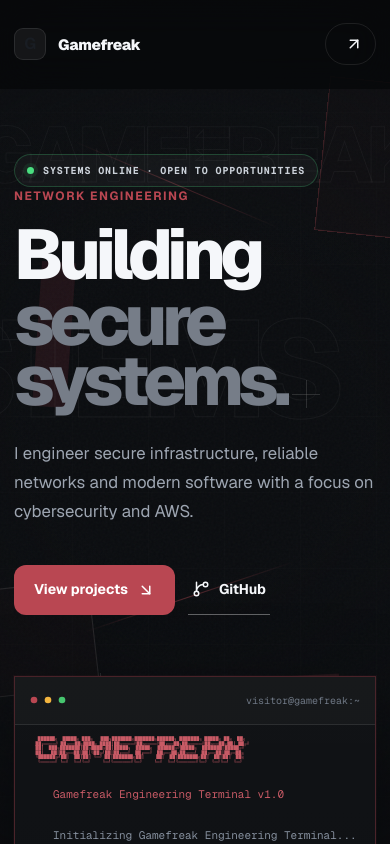
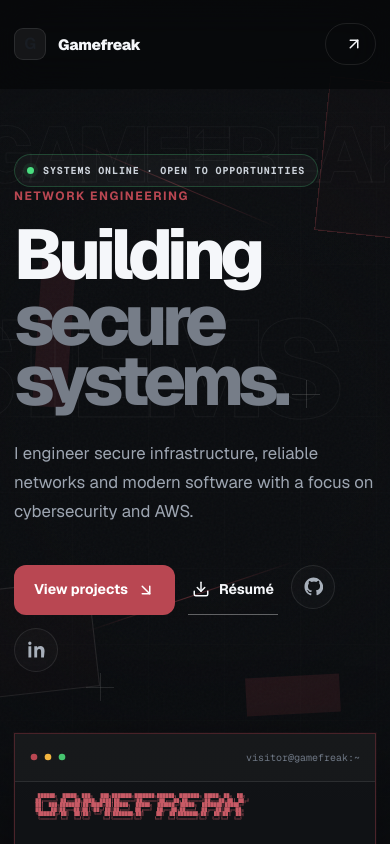
Before and after one commit to ano-nym-ous257/hoeks, a Next.js app: page / in a window 390 px wide. Shown: the top 844 px of the page. Built offline with nearby package versions, Linux system fonts and the light colour scheme.

Commit message:
fix: use inline GitHub and LinkedIn brand icons

```diff
--- a/src/app/globals.css
+++ b/src/app/globals.css
@@ -3452,3 +3452,43 @@ textarea:focus-visible {
 .terminal-ascii {
   font-size: clamp(4px, 0.48vw, 7px);
 }
+
+/* Hero professional links */
+
+.hero-icon-link {
+  width: 48px;
+  height: 48px;
+  display: inline-grid;
+  place-items: center;
+  border: 1px solid rgba(255, 255, 255, 0.09);
+  border-radius: 999px;
+  color: #a8b0bb;
+  background: rgba(255, 255, 255, 0.018);
+  transition:
+    color var(--motion-medium) var(--motion-ease),
+    border-color var(--motion-medium) var(--motion-ease),
+    background var(--motion-medium) var(--motion-ease),
+    transform var(--motion-medium) var(--motion-ease);
+}
+
+.hero-icon-link:hover {
+  color: var(--foreground);
+  border-color: rgba(185, 71, 82, 0.4);
+  background: rgba(185, 71, 82, 0.08);
+  transform: translateY(-3px);
+}
+
+.hero-icon-link:active {
+  transform: scale(0.96);
+}
+
+@media (max-width: 560px) {
+  .hero-actions {
+    align-items: stretch;
+  }
+
+  .hero-icon-link {
+    width: 44px;
+    height: 44px;
+  }
+}
--- a/src/components/sections/Hero.tsx
+++ b/src/components/sections/Hero.tsx
@@ -1,35 +1,13 @@
 "use client";
 
 import { motion } from "motion/react";
-import { ArrowDownRight, GitBranch } from "lucide-react";
+import {
+  ArrowDownRight,
+  Download,
+} from "lucide-react";
 import RotatingRole from "@/components/effects/RotatingRole";
 import { StatusBadge } from "@/components/ui/status-badge";
 import { Terminal } from "@/components/ui/terminal";
-
-const terminalLines = [
-  {
-    command: "whoami",
-    output: ["Gamefreak", "Security · Cloud · Networks · Software"],
-  },
-  {
-    command: "aws sts get-caller-identity",
-    output: "AWS environment connected",
-  },
-  {
-    command: "git status --short --branch",
-    output: "## main...origin/main",
-  },
-  {
-    command: "systemctl status portfolio",
-    output: "Active: running",
-  },
-];
-
-const viewport = {
-  once: false,
-  amount: 0.28,
-  margin: "-8% 0px -8% 0px",
-};
 
 export default function Hero() {
   return (
@@ -43,7 +21,11 @@ export default function Hero() {
           className="hero-main"
           initial={{ opacity: 0, x: -42, filter: "blur(4px)" }}
           whileInView={{ opacity: 1, x: 0, filter: "blur(0px)" }}
-          viewport={viewport}
+          viewport={{
+            once: false,
+            amount: 0.28,
+            margin: "-8% 0px -8% 0px",
+          }}
           transition={{
             duration: 1.05,
             ease: [0.22, 1, 0.36, 1],
@@ -68,22 +50,55 @@ export default function Hero() {
           </p>
 
           <div className="hero-actions">
-            <a
-              className="primary-button editorial-primary"
-              href="#projects"
-            >
+            <a className="primary-button editorial-primary" href="#projects">
               View projects
               <ArrowDownRight size={18} />
             </a>
 
             <a
               className="secondary-button editorial-secondary"
+              href="/resume.pdf"
+              target="_blank"
+              rel="noreferrer"
+            >
+              <Download size={18} />
+              Résumé
+            </a>
+
+            <a
+              className="hero-icon-link"
               href="https://github.com/ano-nym-ous257"
               target="_blank"
               rel="noreferrer"
+              aria-label="Open GitHub profile"
             >
-              <GitBranch size={18} />
-              GitHub
+              <svg
+                width="19"
+                height="19"
+                viewBox="0 0 24 24"
+                fill="currentColor"
+                aria-hidden="true"
+              >
+                <path d="M12 .7C5.7.7.6 5.9.6 12.3c0 5.1 3.3 9.4 7.8 10.9.6.1.8-.3.8-.6v-2.2c-3.2.7-3.9-1.4-3.9-1.4-.5-1.4-1.3-1.8-1.3-1.8-1.1-.8.1-.8.1-.8 1.2.1 1.9 1.3 1.9 1.3 1.1 1.9 2.8 1.3 3.5 1 .1-.8.4-1.3.8-1.6-2.6-.3-5.3-1.3-5.3-5.8 0-1.3.5-2.3 1.2-3.2-.1-.3-.5-1.5.1-3.1 0 0 1-.3 3.3 1.2a11.2 11.2 0 0 1 6 0C18 4.6 19 4.9 19 4.9c.6 1.6.2 2.8.1 3.1.8.9 1.2 2 1.2 3.2 0 4.5-2.7 5.5-5.3 5.8.4.4.8 1.1.8 2.2v3.3c0 .3.2.7.8.6 4.5-1.5 7.8-5.8 7.8-10.9C23.4 5.9 18.3.7 12 .7Z" />
+              </svg>
+            </a>
+
+            <a
+              className="hero-icon-link"
+              href="https://www.linkedin.com/in/alex-agyei-81332a2b3/"
+              target="_blank"
+              rel="noreferrer"
+              aria-label="Open LinkedIn profile"
+            >
+              <svg
+                width="19"
+                height="19"
+                viewBox="0 0 24 24"
+                fill="currentColor"
+                aria-hidden="true"
+              >
+                <path d="M5.4 7.9H1.8V22h3.6V7.9ZM3.6 2A2.1 2.1 0 1 0 3.6 6.2 2.1 2.1 0 0 0 3.6 2ZM22.2 13.9c0-4.3-2.3-6.3-5.3-6.3-2.4 0-3.5 1.3-4.1 2.3v-2H9.2V22h3.6v-7c0-1.9.4-3.7 2.7-3.7 2.2 0 2.3 2.1 2.3 3.8V22h3.6l.8-8.1Z" />
+              </svg>
             </a>
           </div>
         </motion.div>
@@ -102,14 +117,18 @@ export default function Hero() {
             scale: 1,
             filter: "blur(0px)",
           }}
-          viewport={viewport}
+          viewport={{
+            once: false,
+            amount: 0.28,
+            margin: "-8% 0px -8% 0px",
+          }}
           transition={{
             duration: 1.1,
             delay: 0.12,
             ease: [0.22, 1, 0.36, 1],
           }}
         >
-          <Terminal lines={terminalLines} />
+          <Terminal />
         </motion.div>
       </div>
 
@@ -117,7 +136,7 @@ export default function Hero() {
         className="hero-bottom-line"
         initial={{ opacity: 0, y: 18 }}
         whileInView={{ opacity: 1, y: 0 }}
-        viewport={viewport}
+        viewport={{ once: false, amount: 0.3 }}
         transition={{
           duration: 0.85,
           delay: 0.28,
```
